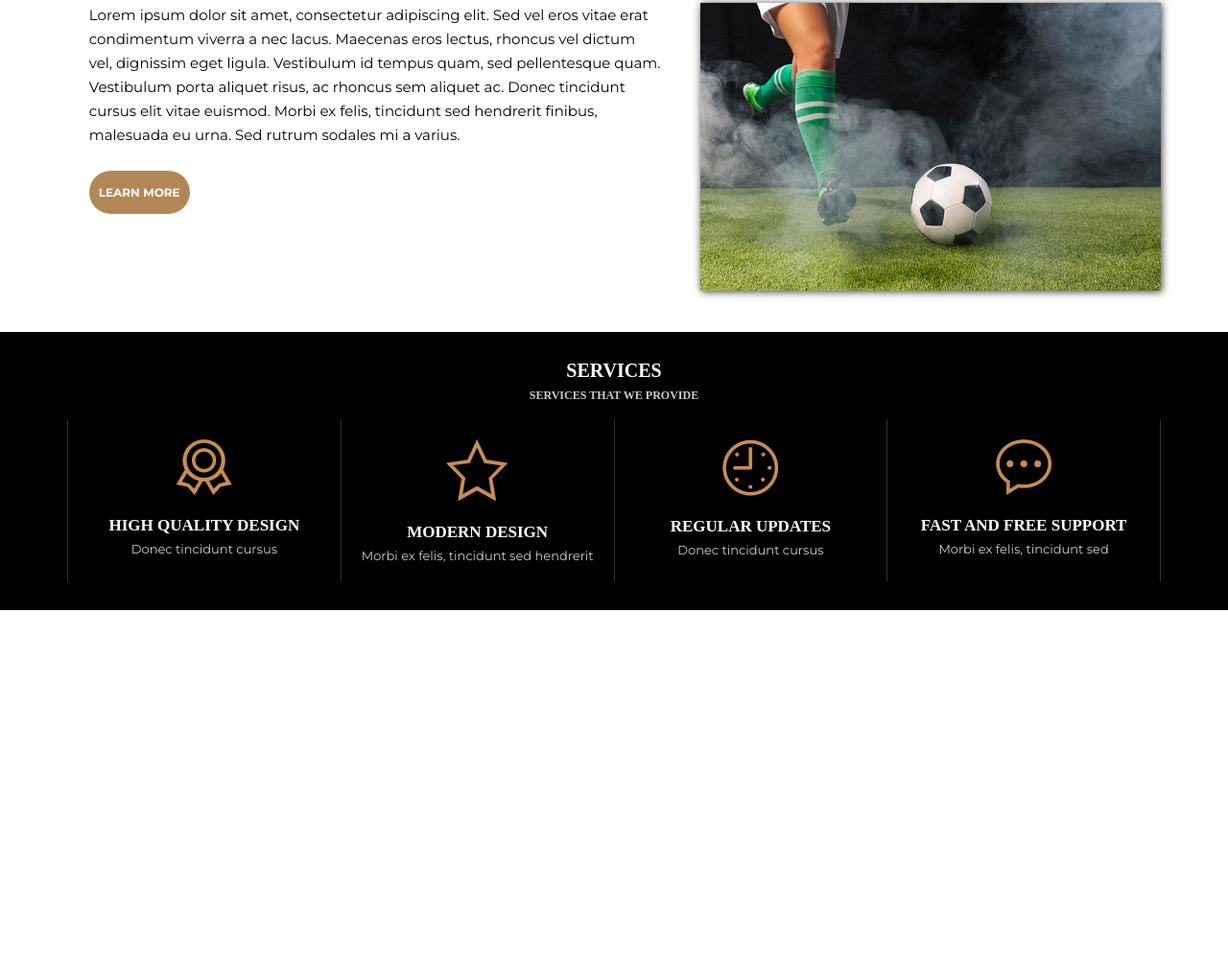
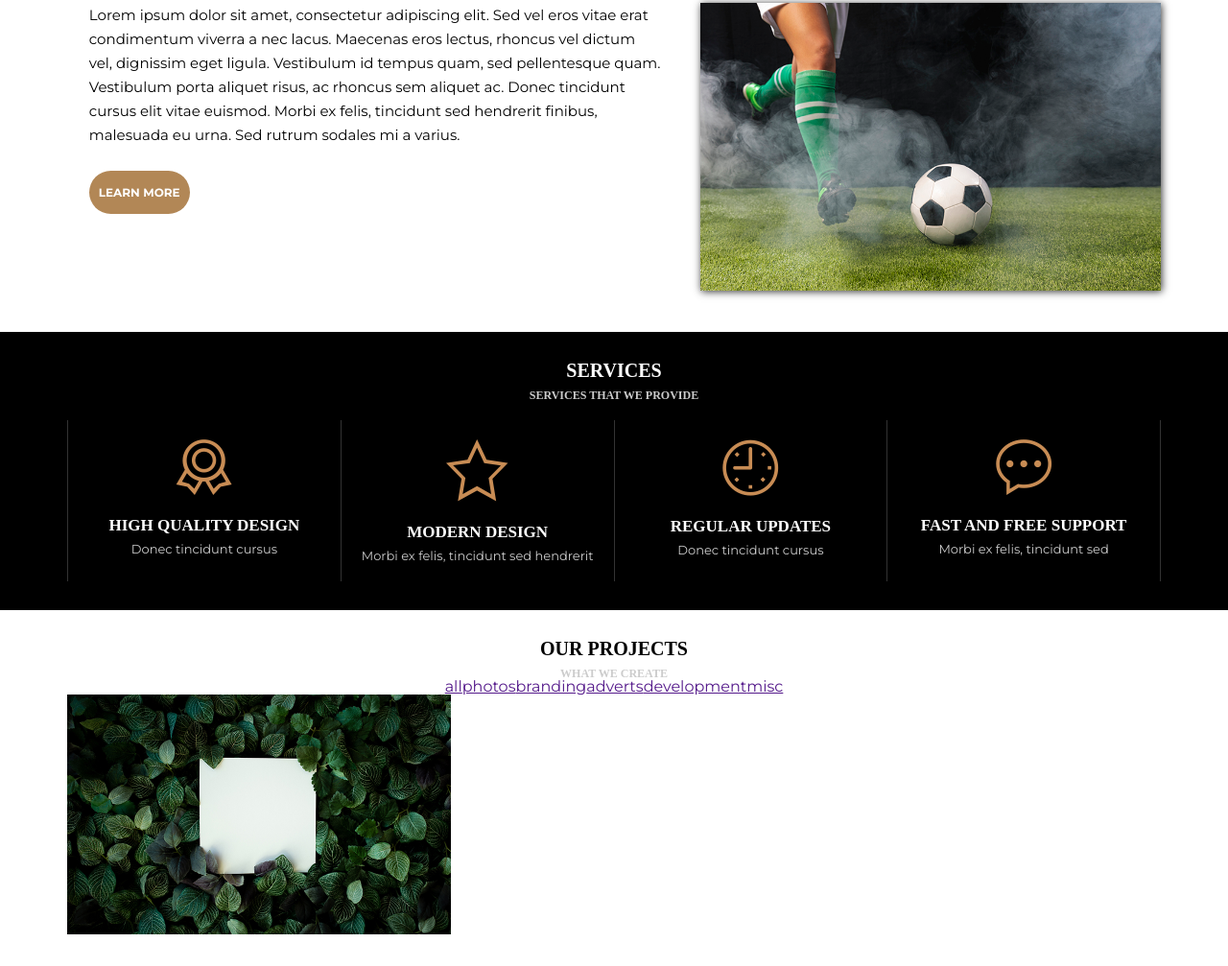
Before and after one commit to Alencar-Bianca/awax, a plain HTML site: page index.html in a window 1280 px wide. Shown: the part 849-1856 px from the top of the page at 96% size. Before the commit the page ends 1485 px from the top, so only its background shows below. Drawn offline with Linux system fonts and the light colour scheme; a web font is replaced by a local one.

Commit message:
iniciando projects

```diff
--- a/css/style.css
+++ b/css/style.css
@@ -224,6 +224,17 @@ header .logo {
 
 
 /* MEDIA */
+.projects {
+  padding: 30px 0;
+}
+
+.filters-container ul{
+  display: flex;
+  justify-content: center;
+}
+
+
+/* MEDIA */
 @media (max-width: 950px) {
   .header-nav-desktop{
     display: none;
--- a/index.html
+++ b/index.html
@@ -102,5 +102,34 @@
       </div>
     </div>
   </section>
+
+  <section class="projects">
+    <div class="container">
+      <div class="title-container">
+        <h2 class="title">OUR PROJECTS</h2>
+        <p class="subtitle">WHAT WE CREATE</p>
+      </div>
+
+      <div class="project-container">
+
+        <div class="filters-container">
+          <ul>
+            <li><a href="">all</a></li>
+            <li><a href="">photos</a></li>
+            <li><a href="">branding</a></li>
+            <li><a href="">adverts</a></li>
+            <li><a href="">development</a></li>
+            <li><a href="">misc</a></li>
+          </ul>
+        </div>
+
+        <div class="photos-container">
+          <div class="photo-single">
+            <img width="400px" src="images/photos/foto1.jpg" alt="" srcset="">
+          </div>
+        </div>
+      </div>
+    </div>
+  </section>
 </body>
 </html>
```
